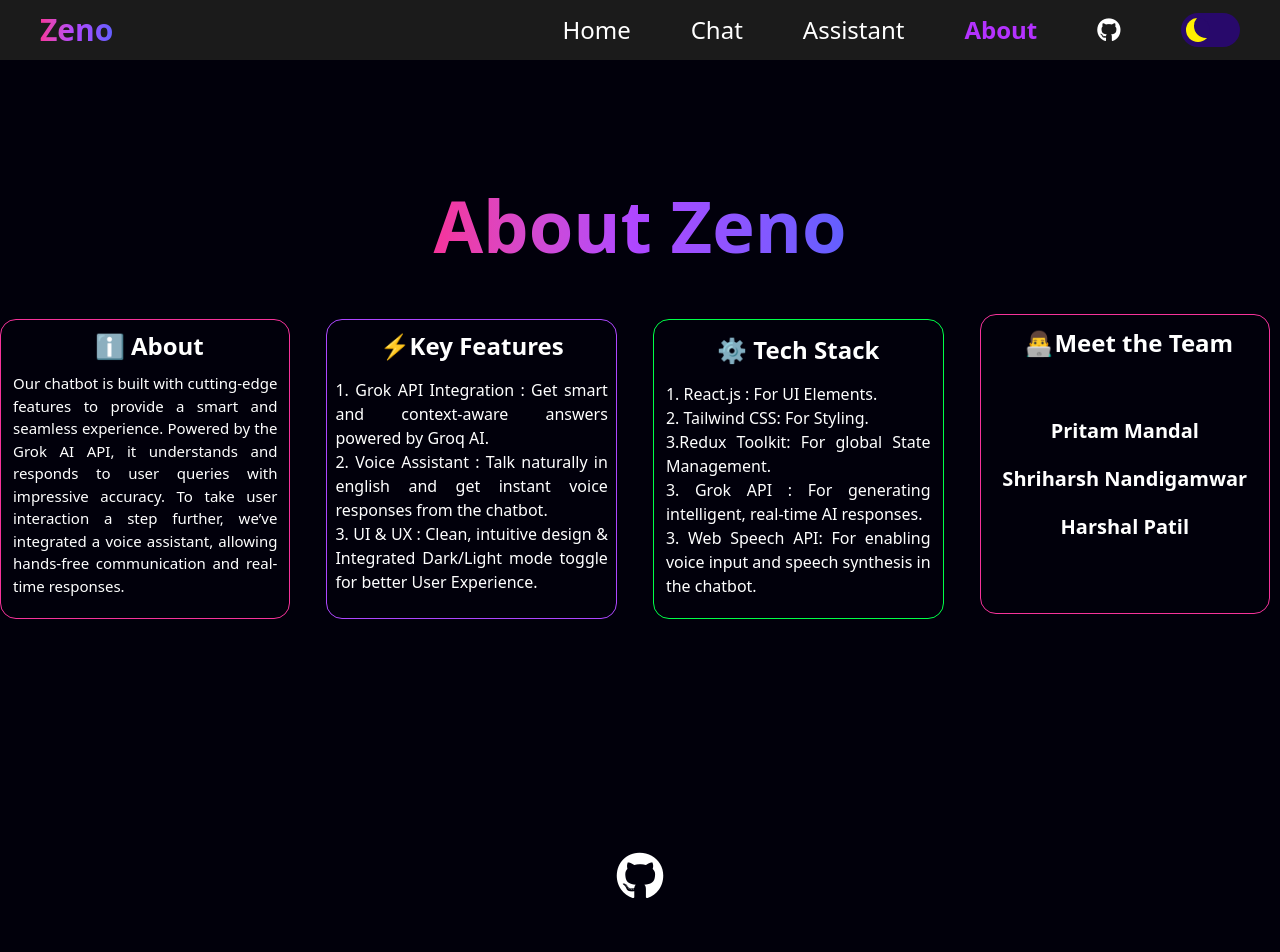
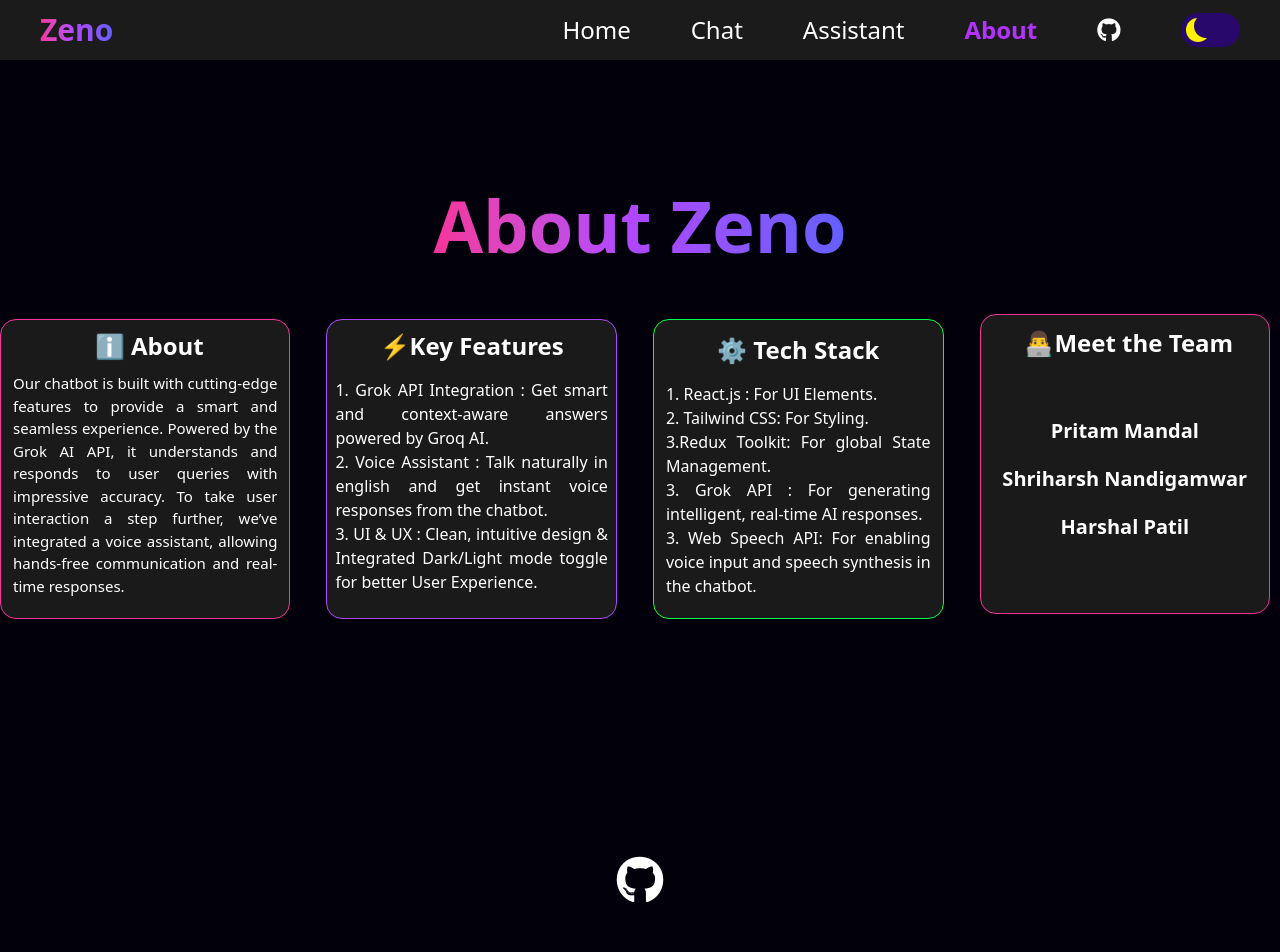
Before and after one commit to Pritammandal77/Zeno-AI, a React (Vite) app: page /about in a window 1280 px wide. Shown: the top 952 px of the page. Built offline with nearby package versions, Linux system fonts and the light colour scheme.

Commit message:
About page dark mode bug fix & navlink added on home page

```diff
--- a/src/components/About/About.jsx
+++ b/src/components/About/About.jsx
@@ -18,7 +18,7 @@ function About() {
 
         <div className=" flex flex-col lg:flex-row justify-center items-center ">
           <div className={`h-[300px] w-[300px] border-1 border-pink-500  flex flex-col items-center rounded-2xl hover:shadow-[0_0_15px_2px_#ec4899] mt-6
-           ${mode == 'dark' ? '#bg-[#1a1a1a]' : 'bg-[#cdcdcd] border-2'}`}>
+           ${mode == 'dark' ? 'bg-[#1a1a1a]' : 'bg-[#b6b4b4] border-2'}`}>
             <div className="h-[20px] ml-2 mt-2.5 font-extrabold text-2xl mb-2.5 ">
               ℹ️ About
             </div>
@@ -32,7 +32,7 @@ function About() {
           </div>
 
           <div className={`h-[300px] w-[300px] border-1 border-purple-500 mt-6 lg:ml-9 flex flex-col items-center rounded-2xl hover:shadow-[0_0_20px_2px_#8b5cf6]
-           ${mode == 'dark' ? '#bg-[#1a1a1a]' : 'bg-[#cdcdcd] border-2'}`}>
+           ${mode == 'dark' ? 'bg-[#1a1a1a]' : 'bg-[#b6b4b4] border-2'}`}>
             <div className="h-[20px]  mt-2.5 font-extrabold text-2xl ">
               ⚡Key Features
             </div>
@@ -55,7 +55,7 @@ function About() {
           </div>
 
           <div className={`h-[300px] w-[300px] border-1 border-[#00ff48] mt-6 lg:ml-9 flex flex-col items-center rounded-2xl hover:shadow-[0_0_20px_2px_#00ff48] p-1
-           ${mode == 'dark' ? '#bg-[#1a1a1a]' : 'bg-[#cdcdcd] border-2'}`}>
+           ${mode == 'dark' ? 'bg-[#1a1a1a]' : 'bg-[#b6b4b4] border-2'}`}>
             <div className="h-[20px]  mt-2.5 font-extrabold text-2xl ">
               ⚙️ Tech Stack
             </div>
@@ -86,7 +86,7 @@ function About() {
           </div>
 
           <div className={`h-[300px] w-[300px] border-1 border-pink-500 m-2.5 lg:ml-9 mt-6 flex flex-col items-center rounded-2xl hover:shadow-[0_0_20px_2px_#ec4899]
-          ${mode == 'dark' ? '#bg-[#1a1a1a]' : 'bg-[#cdcdcd] border-2'}`}>
+          ${mode == 'dark' ? 'bg-[#1a1a1a]' : 'bg-[#b6b4b4] border-2'}`}>
             <div className="h-[20px] ml-2 mt-3 font-extrabold text-2xl">
               👨‍💻Meet the Team
             </div>
@@ -124,7 +124,7 @@ function About() {
       <div className="">
         <div className="flex justify-center w-[100%] p-2 font-serif text-2xl lg:mt-35 ">
           <a href="https://github.com/Pritammandal77/Zeno-AI">
-            <i className="fa-brands fa-github text-5xl"></i>
+            <i className={`fa-brands fa-github text-5xl mt-1 rounded-3xl ${mode == 'dark' ? 'hover:shadow-[0_0_10px_2px_#ffffff]' : 'hover:shadow-[0_0_10px_2px_#000000]'}`}></i>
           </a>
         </div>
 
--- a/src/components/Home/Home.jsx
+++ b/src/components/Home/Home.jsx
@@ -45,10 +45,13 @@ function Home() {
               </div>
             </NavLink>
 
+            <NavLink to='/about'>
             <div className='bg-[#76ffd8] w-[40vw] lg:w-[30vw] h-[19vh] rounded-2xl p-2 lg:p-10 hover:shadow-[0_0_20px_2px_#76ffd8]  flex items-center gap-3'>
               <i className="fa-solid fa-info-circle text-2xl "></i>
               <h1 className='text-3xl font-semibold'>Know About Zeno</h1>
             </div>
+            </NavLink>
+
           </div>
 
         </div>
```
Also changed, not shown: 1 other file (tests, documents, lock files or other folders).
